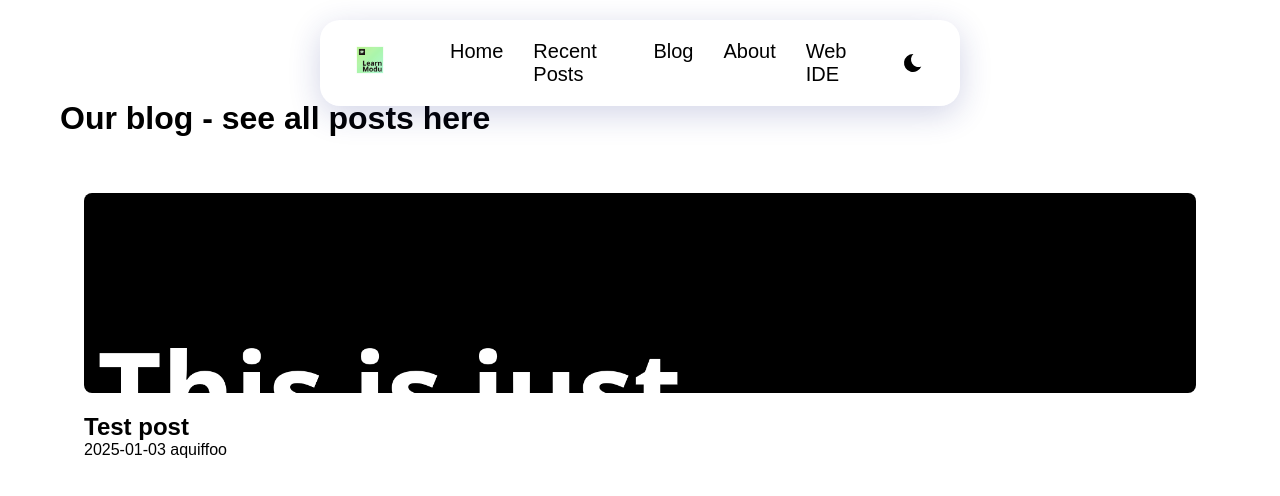
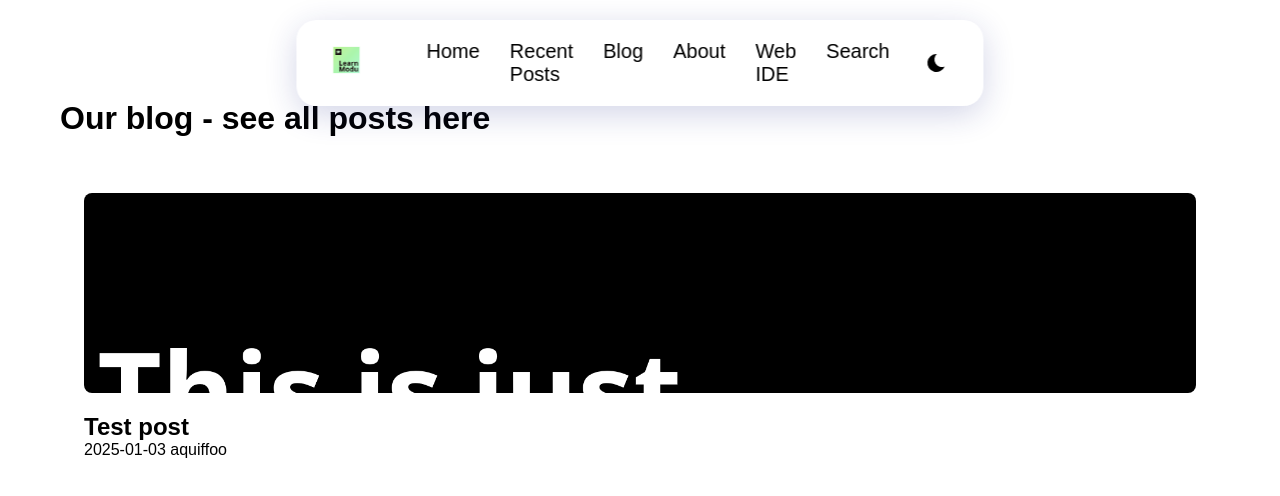
Before and after one commit to LearnModu/learnmodu.github.io, a plain HTML site: page blog.html in a window 1280 px wide. Drawn offline with nearby package versions, Linux system fonts and the light colour scheme; a web font is replaced by a local one.

Commit message:
Update blog.html

```diff
--- a/blog.html
+++ b/blog.html
@@ -24,6 +24,7 @@ if ( window !== window.parent )
 			<li><a href="blog.html" class="nav-link">Blog</a></li>
 			<li><a href="index.html#about" class="nav-link">About</a></li>
 			<li><a href="https://www.cyteon.tech/modu/ide" class="nav-link">Web IDE</a></li>
+			<li><a href="search.html" class="nav-link">Search</a></li>
             <button class="theme-toggle">
 				<svg class="sun" viewBox="0 0 24 24"><path d="M494.2 221.9l-59.8-40.5 13.7-71c2.6-13.2-1.6-26.8-11.1-36.4-9.6-9.5-23.2-13.7-36.2-11.1l-70.9 13.7-40.4-59.9c-15.1-22.3-51.9-22.3-67 0l-40.4 59.9-70.8-13.7C98 60.4 84.5 64.5 75 74.1c-9.5 9.6-13.7 23.1-11.1 36.3l13.7 71-59.8 40.5C6.6 229.5 0 242 0 255.5s6.7 26 17.8 33.5l59.8 40.5-13.7 71c-2.6 13.2 1.6 26.8 11.1 36.3 9.5 9.5 22.9 13.7 36.3 11.1l70.8-13.7 40.4 59.9C230 505.3 242.6 512 256 512s26-6.7 33.5-17.8l40.4-59.9 70.9 13.7c13.4 2.7 26.8-1.6 36.3-11.1 9.5-9.5 13.6-23.1 11.1-36.3l-13.7-71 59.8-40.5c11.1-7.5 17.8-20.1 17.8-33.5-.1-13.6-6.7-26.1-17.9-33.7zm-112.9 85.6l17.6 91.2-91-17.6L256 458l-51.9-77-90.9 17.6 17.6-91.2-76.8-52 76.8-52-17.6-91.2 91 17.6L256 53l51.9 76.9 91-17.6-17.6 91.1 76.8 52-76.8 52.1zM256 152c-57.3 0-104 46.7-104 104s46.7 104 104 104 104-46.7 104-104-46.7-104-104-104zm0 160c-30.9 0-56-25.1-56-56s25.1-56 56-56 56 25.1 56 56-25.1 56-56 56z"/></svg>
                 <svg class="moon" viewBox="0 0 24 24"><path d="M12 3c.132 0 .263 0 .393 0a7.5 7.5 0 0 0 7.92 12.446a9 9 0 1 1 -8.313 -12.454z"/></svg>
```
